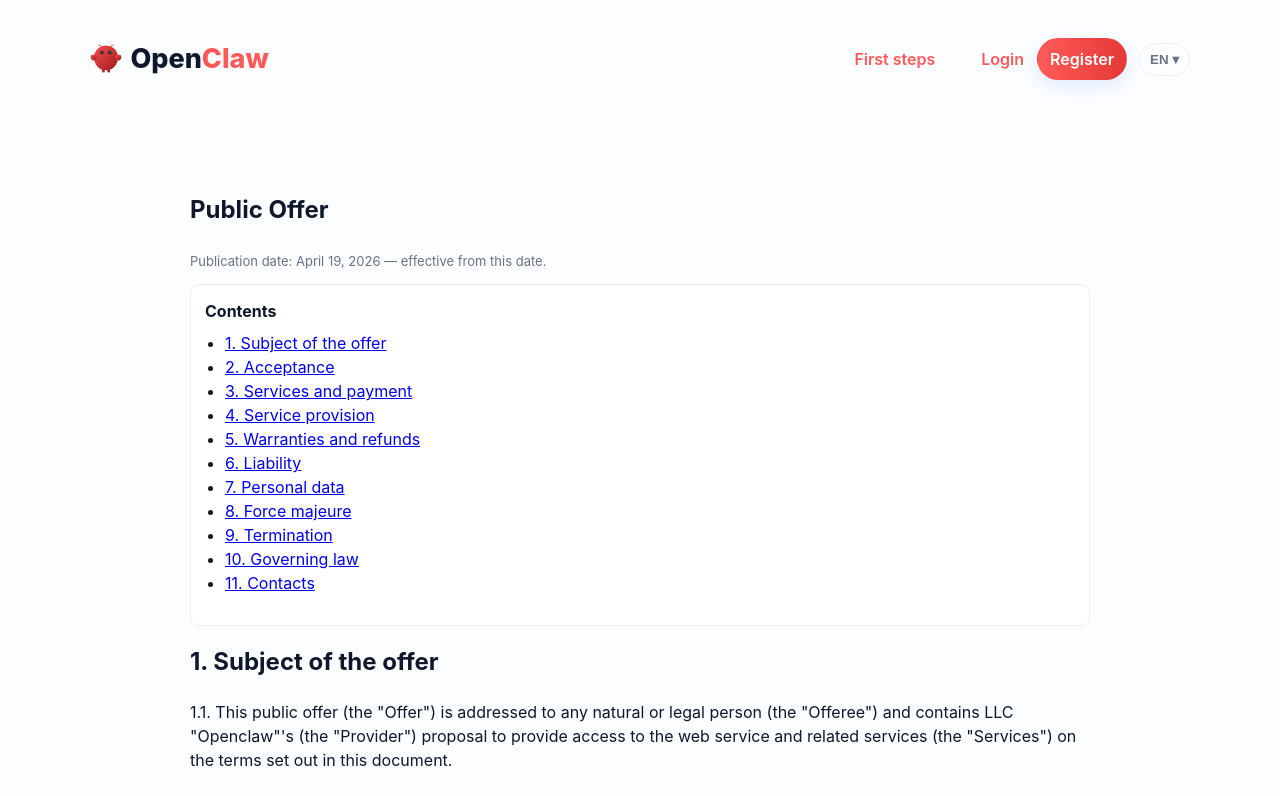
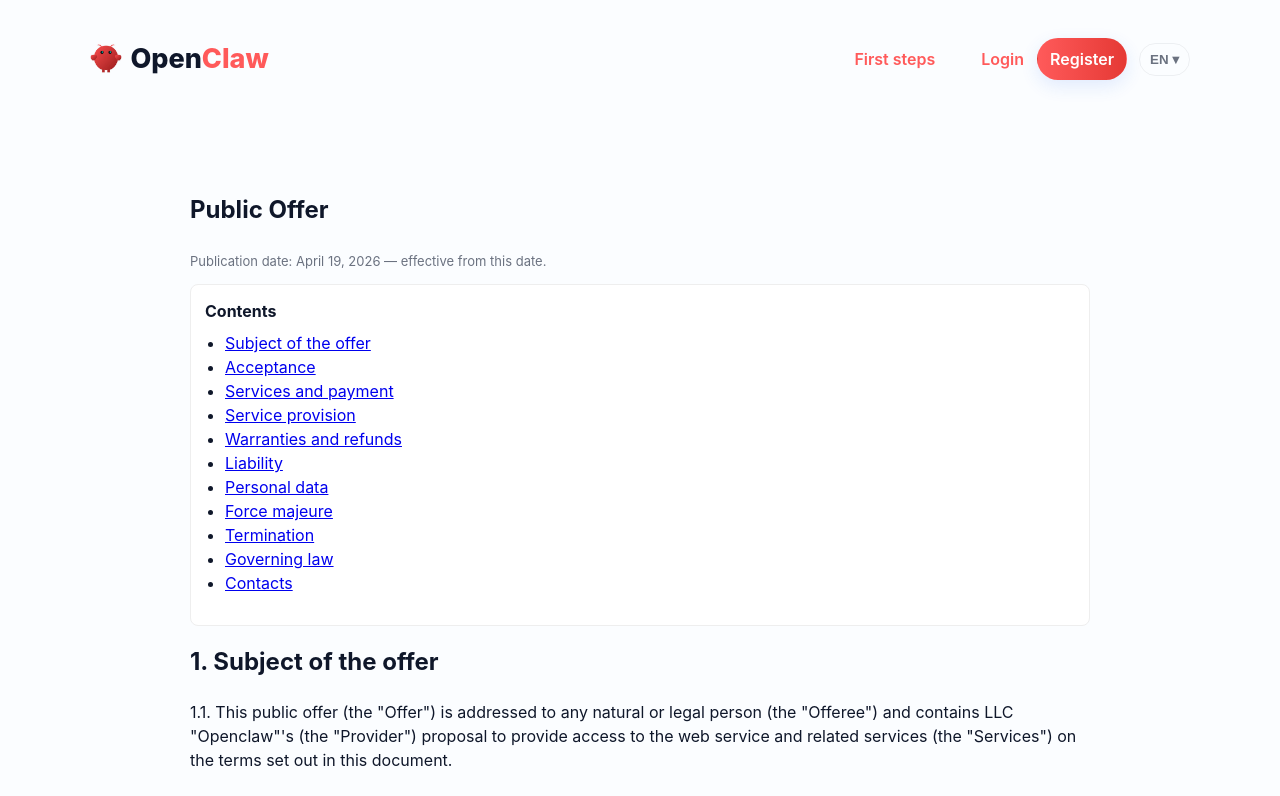
Before and after one commit to novaaurelis/nova-ai-agents-site-backup, a Next.js app: page /en/offer in a window 1280 px wide. Shown: the top 796 px of the page. Built offline with nearby package versions, Linux system fonts and the light colour scheme.

Commit message:
style: align offer TOC & headings (EN)

```diff
--- a/pages/en/offer.js
+++ b/pages/en/offer.js
@@ -7,6 +7,7 @@ export default function EnOffer(){
       <Header/>
       <main className="container">
         <article className="policy">
+          <a className="sr-only" id="top" />
           <header className="policy-header">
             <h1>Public Offer</h1>
             <p className="muted"><time dateTime="2026-04-19">Publication date: April 19, 2026</time> — effective from this date.</p>
@@ -15,17 +16,17 @@ export default function EnOffer(){
           <nav className="toc" aria-label="Contents">
             <strong>Contents</strong>
             <ul>
-              <li><a href="#subject">1. Subject of the offer</a></li>
-              <li><a href="#acceptance">2. Acceptance</a></li>
-              <li><a href="#price">3. Services and payment</a></li>
-              <li><a href="#delivery">4. Service provision</a></li>
-              <li><a href="#warranty">5. Warranties and refunds</a></li>
-              <li><a href="#liability">6. Liability</a></li>
-              <li><a href="#personal">7. Personal data</a></li>
-              <li><a href="#force">8. Force majeure</a></li>
-              <li><a href="#termination">9. Termination</a></li>
-              <li><a href="#law">10. Governing law</a></li>
-              <li><a href="#contacts">11. Contacts</a></li>
+              <li><a href="#subject">Subject of the offer</a></li>
+              <li><a href="#acceptance">Acceptance</a></li>
+              <li><a href="#price">Services and payment</a></li>
+              <li><a href="#delivery">Service provision</a></li>
+              <li><a href="#warranty">Warranties and refunds</a></li>
+              <li><a href="#liability">Liability</a></li>
+              <li><a href="#personal">Personal data</a></li>
+              <li><a href="#force">Force majeure</a></li>
+              <li><a href="#termination">Termination</a></li>
+              <li><a href="#law">Governing law</a></li>
+              <li><a href="#contacts">Contacts</a></li>
             </ul>
           </nav>
 
```
